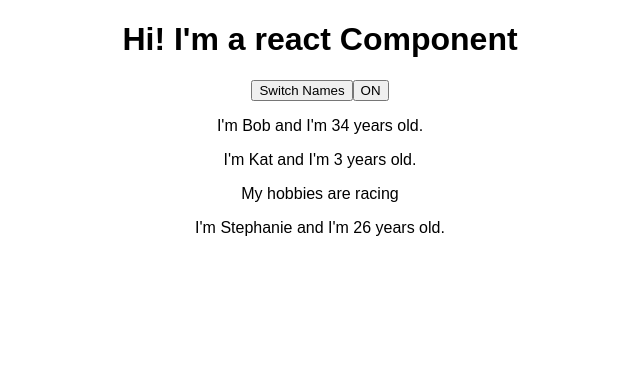
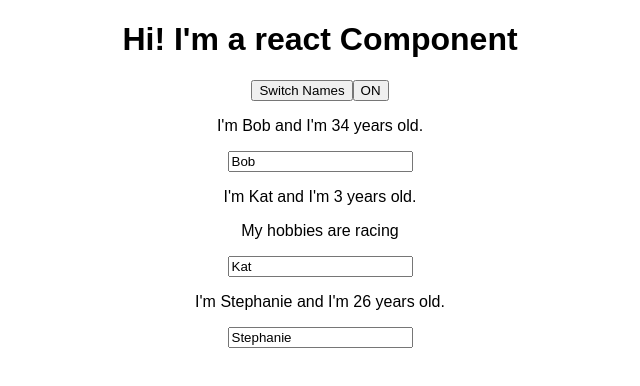
Before and after one commit to SanazME/ReactMiniProjects, a React (Create React App) app in the folder react-complete-guide/: page / in a window 1280 px wide. Shown: the top 386 px of the page, without its empty margins (320-960 px from the left). Built offline with nearby package versions, Linux system fonts and the light colour scheme.

Commit message:
two-way binding

```diff
--- a/react-complete-guide/src/App.js
+++ b/react-complete-guide/src/App.js
@@ -25,6 +25,16 @@ class App extends Component {
     })
   }
 
+  nameChangeHandler = (event) => {
+    this.setState({
+      persons: [
+        { name: "Bob", age: 34 },
+        { name: event.target.value, age: 3 },
+        { name: "Stephanie", age: 27 }
+      ],
+    })
+  }
+
   toggleHandler = () => {
     this.setState({
       clicked: !this.state.clicked
@@ -42,7 +52,8 @@ class App extends Component {
         <Person
           name={this.state.persons[1].name}
           age={this.state.persons[1].age}
-          click={this.switchNameHandler.bind(this, "Maxii!")}>
+          click={this.switchNameHandler.bind(this, "Maxii!")}
+          changed={this.nameChangeHandler}>
           My hobbies are racing</Person>
         <Person
           name={this.state.persons[2].name}
--- a/react-complete-guide/src/Person/Person.js
+++ b/react-complete-guide/src/Person/Person.js
@@ -5,7 +5,7 @@ const person = (props) => {
         <div>
             <p onClick={props.click}>I'm {props.name} and I'm {props.age} years old.</p>
             <p>{props.children}</p>
-
+            <input type="text" onChange={props.changed} value={props.name} />
         </div>
     )
 }
```
